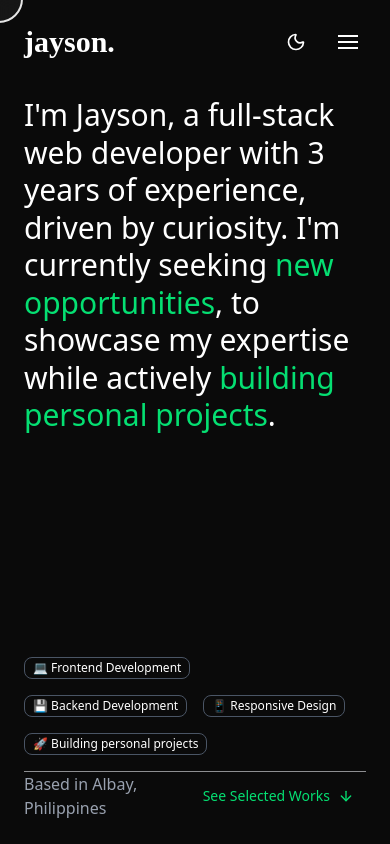
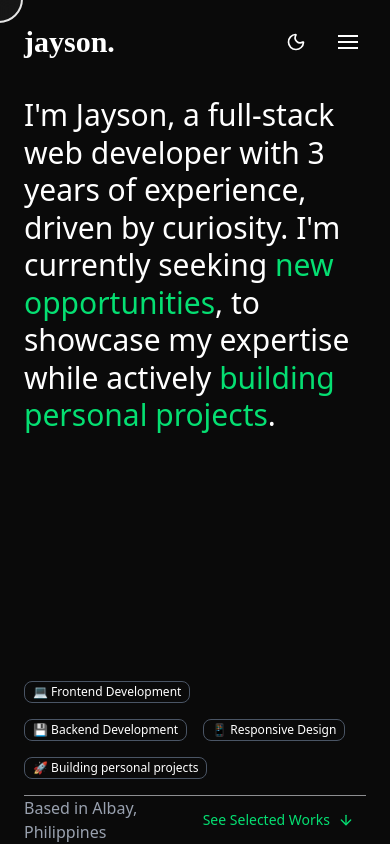
Before and after one commit to kaiseldev-sudo/portfolio-website, a Next.js app: page / in a window 390 px wide. Shown: the top 844 px of the page. Built offline with nearby package versions, Linux system fonts and the light colour scheme; a web font is replaced by a local one.

Commit message:
Fixed header alignment

```diff
--- a/app/page.tsx
+++ b/app/page.tsx
@@ -304,11 +304,11 @@ export default function Portfolio() {
       <section
         id="hero"
         ref={sectionRefs.hero}
-        className="min-h-screen flex flex-col justify-between pt-24 pb-6 px-6 md:px-12 lg:px-24"
+        className="min-h-screen flex flex-col justify-between -pb-10 pt-24 lg:pb-6 px-6 md:px-12 lg:px-24"
       >
         <div className="max-w-6xl">
           <h1
-            className={`text-3xl md:text-5xl lg:text-6xl font-light leading-tight mb-8 transition-all duration-1000 ${
+            className={`text-3xl md:text-5xl lg:text-6xl font-light leading-tight transition-all duration-1000 ${
               visibleSections.has("hero") ? "opacity-100 translate-y-0" : "opacity-0 translate-y-8"
             }`}
             onMouseEnter={() => setIsHoveringText(true)}
```
